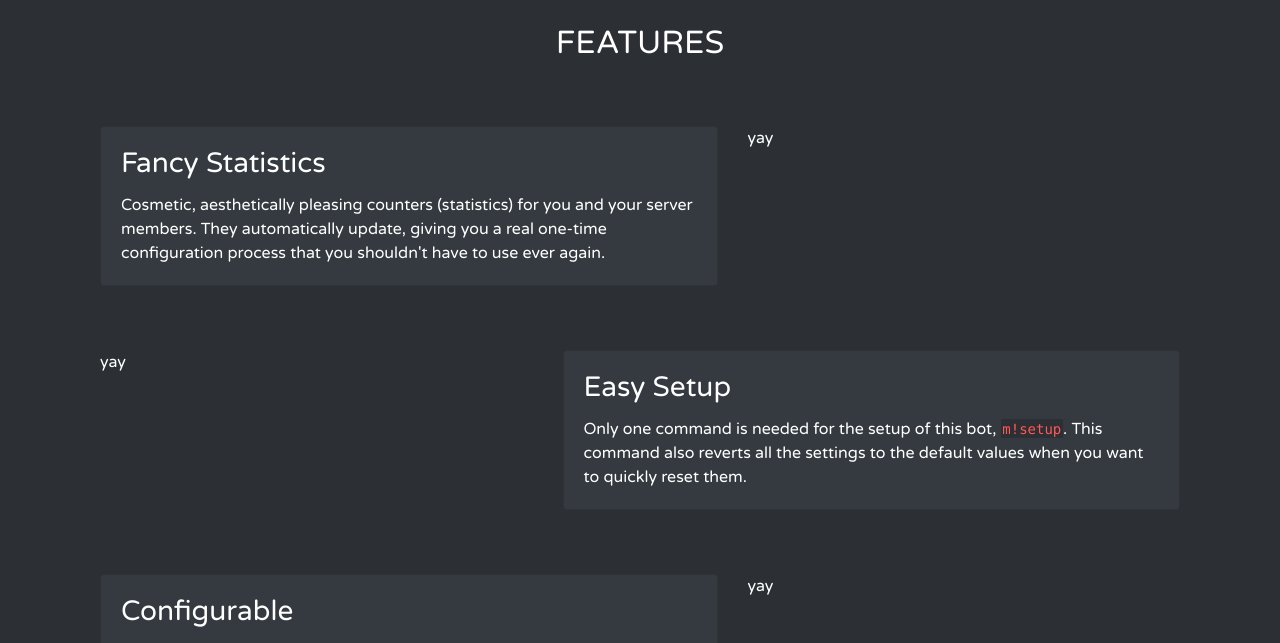
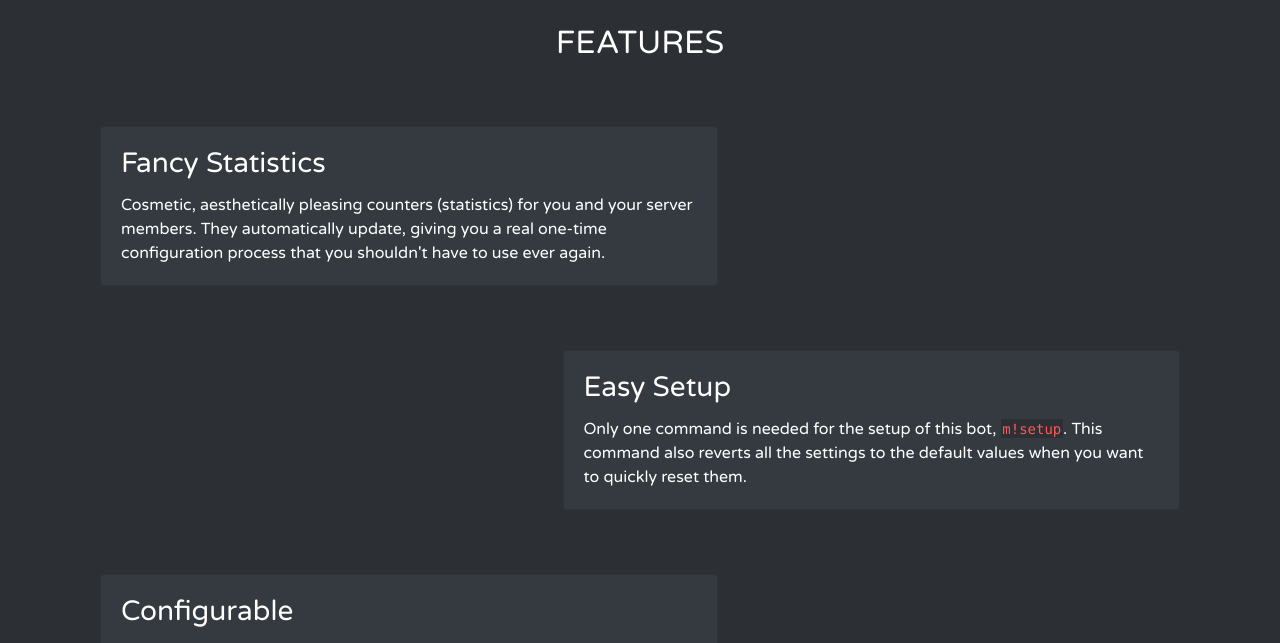
Before and after one commit to lieuweberg/membercount.net, a React (Create React App) app: page / in a window 1280 px wide. Shown: the part 840-1483 px from the top of the page. Built offline with nearby package versions, Linux system fonts and the light colour scheme; no server answers.

Commit message:
Remove yays

```diff
--- a/src/Home.jsx
+++ b/src/Home.jsx
@@ -48,13 +48,13 @@ return (
             </Card>
         </Col>
         <Col md="5">
-            <p>yay</p>
+            {/* <p>yay</p> */}
         </Col>
     </Row>
 
     <Row>
         <Col md="5">
-            <p>yay</p>
+            {/* <p>yay</p> */}
         </Col>
         <Col md="7">
             <Card bg="dark" text="white">
@@ -76,7 +76,7 @@ return (
             </Card>
         </Col>
         <Col md="5">
-            <p>yay</p>
+            {/* <p>yay</p> */}
         </Col>
     </Row>
 </Container>
```
Also changed, not shown: 1 other file (tests, documents, lock files or other folders).
